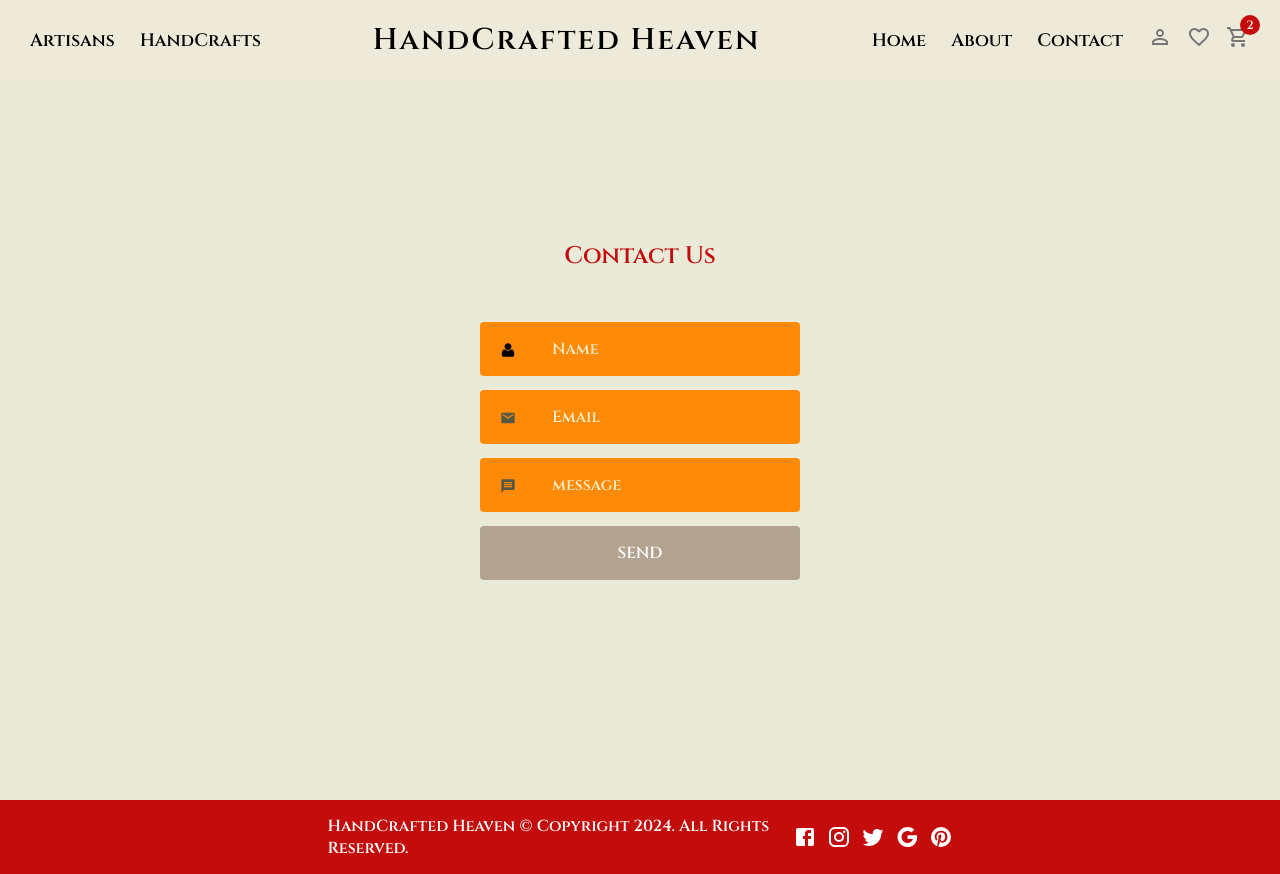
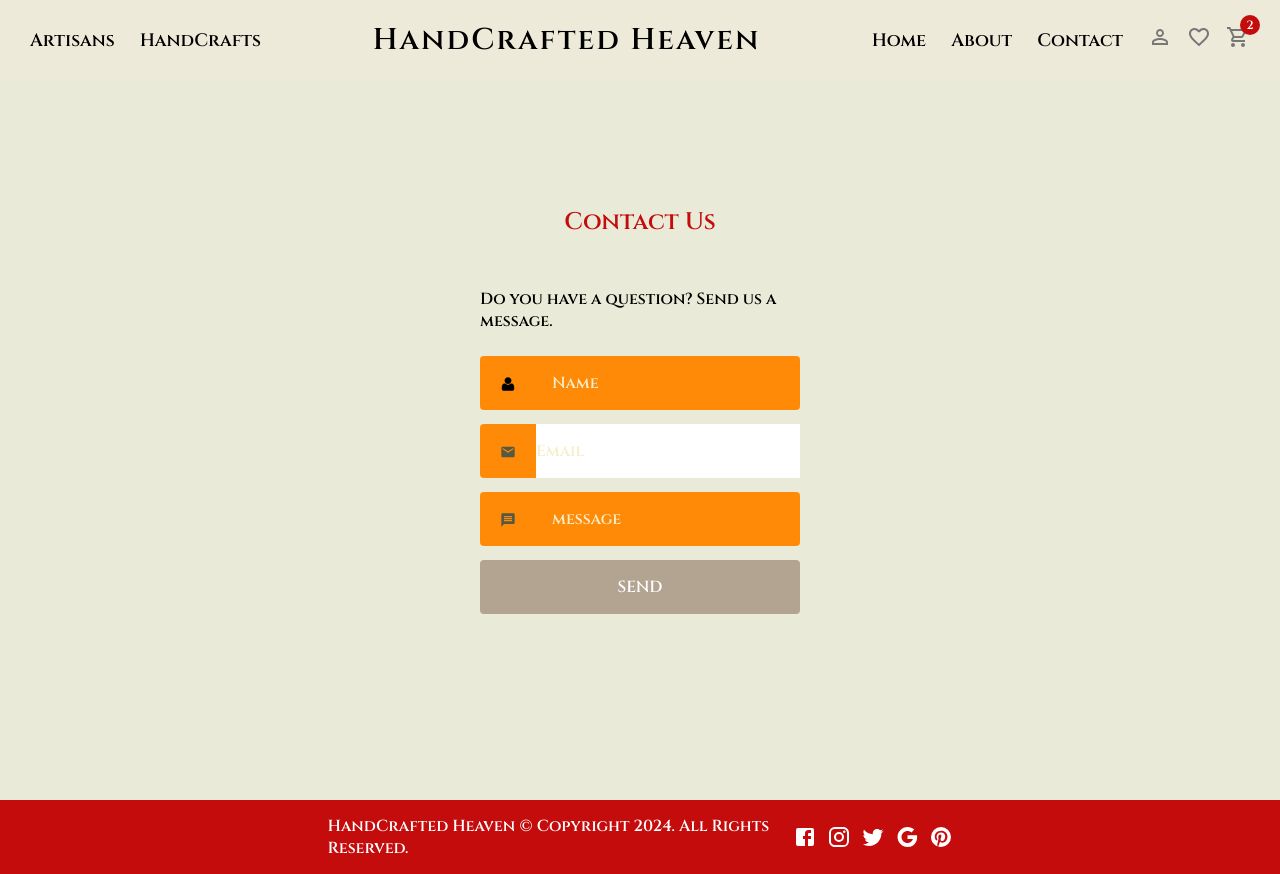
Before and after one commit to MartaLyrical/handcraftedheaven, a React (Create React App) app: page /contact in a window 1280 px wide. Built offline with nearby package versions, Linux system fonts and the light colour scheme; a web font is replaced by a local one.

Commit message:
Update Contact.jsx

```diff
--- a/src/pages/Contact/Contact.jsx
+++ b/src/pages/Contact/Contact.jsx
@@ -7,45 +7,45 @@ import "./contact.scss";
 const Contact = () => {
   return (
     <div className="registerPage">
-      <div class="grid">
+      <div className="grid">
         <h2 className="title">Contact Us</h2>
-
+        <p>Do you have a question? Send us a message.</p>
         <form
           action="https://httpbin.org/post"
           method="POST"
-          class="form login"
+          className="form login"
         >
-          <div class="form__field">
-            <label for="login__username">
-              <svg class="icon">
+          <div className="form__field">
+            <label htmlFor="login__username">
+              <svg className="icon">
                 <use href="#icon-user"></use>
               </svg>
-              <span class="hidden">Name</span>
+              <span className="hidden">Name</span>
             </label>
             <input
-              autocomplete="username"
+              autoComplete="username"
               id="login__username"
               type="text"
               name="username"
-              class="form__input"
+              className="form__input"
               placeholder="Name"
               required
             />
           </div>
 
-          <div class="form__field">
-            <label for="login__username">
-              <svg class="icon">
+          <div className="form__field">
+            <label htmlFor="email">
+              <svg className="icon">
                 <Email />
               </svg>
-              <span class="hidden">Email</span>
+              <span className="hidden">Email</span>
             </label>
             <input
-              autocomplete="email"
+              autoComplete="email"
               id="email"
-              type="text"
+              type="email"
               name="email"
-              class="form__input"
+              className="form__input"
               placeholder="Email"
               required
             />
@@ -69,12 +69,12 @@ const Contact = () => {
             />
           </div>
 
-          <div class="form__field">
+          <div className="form__field">
             <input type="submit" value="Send" />
           </div>
         </form>
       </div>
-      <svg xmlns="http://www.w3.org/2000/svg" class="icons">
+      <svg xmlns="http://www.w3.org/2000/svg" className="icons">
         <symbol id="icon-arrow-right" viewBox="0 0 1792 1792">
           <path d="M1600 960q0 54-37 91l-651 651q-39 37-91 37-51 0-90-37l-75-75q-38-38-38-91t38-91l293-293H245q-52 0-84.5-37.5T128 1024V896q0-53 32.5-90.5T245 768h704L656 474q-38-36-38-90t38-90l75-75q38-38 90-38 53 0 91 38l651 651q37 35 37 90z" />
         </symbol>
```
